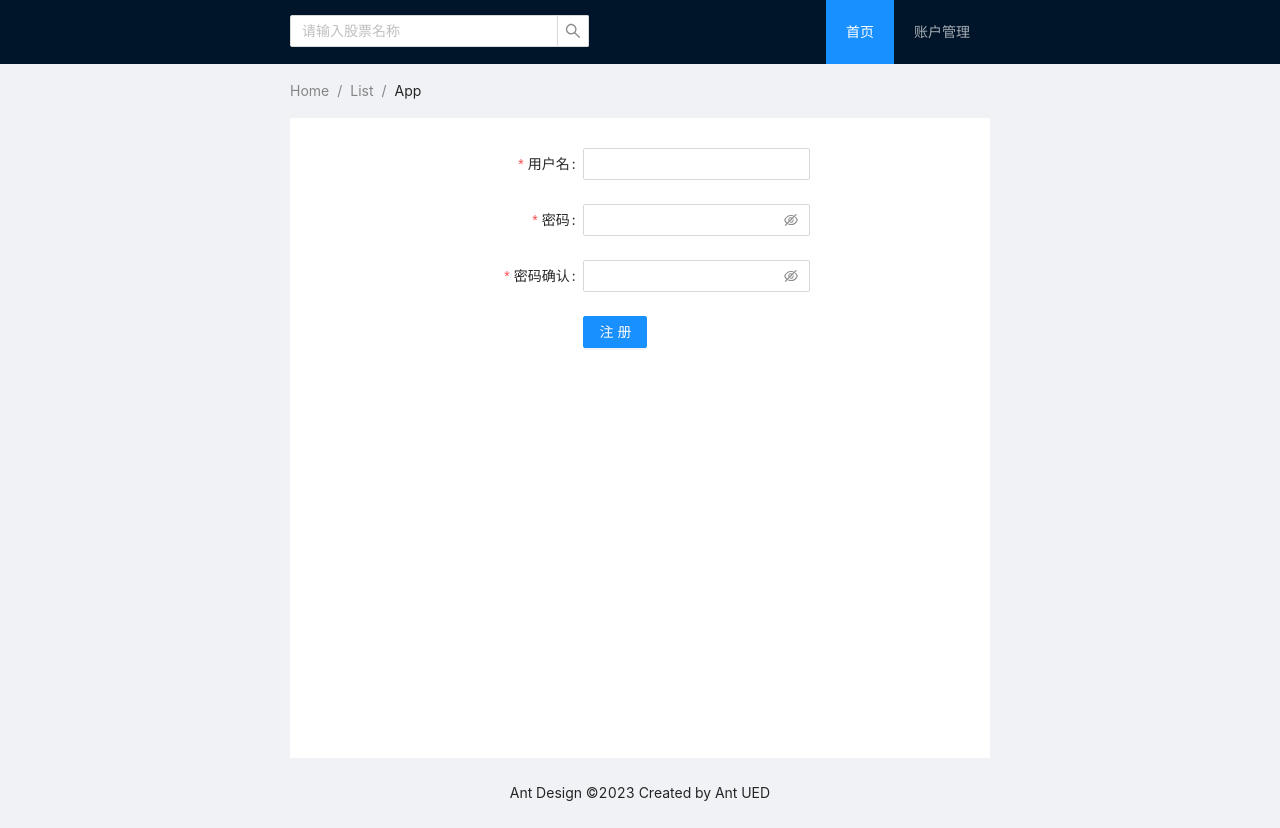
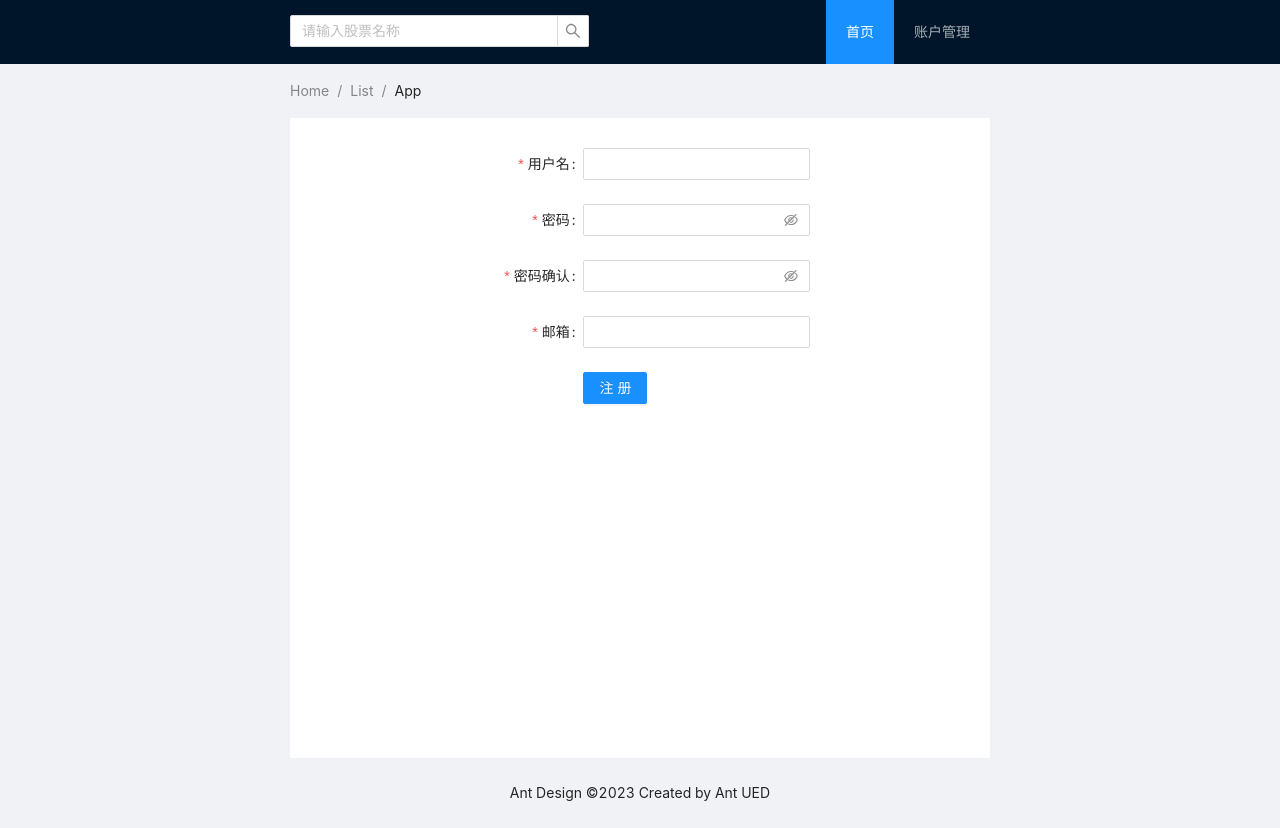
Before and after one commit to mytac/sails, a React app: page /regist in a window 1280 px wide. Built offline with nearby package versions, Linux system fonts and the light colour scheme.

Commit message:
feat(Regist): 注册页

```diff
--- a/src/pages/Regist/index.tsx
+++ b/src/pages/Regist/index.tsx
@@ -1,11 +1,14 @@
 import React, { useEffect } from 'react';
-import { Form, Input, Button } from 'antd';
-import { parseUrlSearchParams } from '../../utils';
+import { Form, Input, Button,message } from 'antd';
+import { parseUrlSearchParams } from '@utils/index';
+import request from '@utils/request';
+import {useHistory} from 'react-router'
 import './style.css';
 
 const Regist: React.FC = () => {
 
   const [form]=Form.useForm()
+  const history=useHistory()
 
   useEffect(() => {
     // 请求
@@ -13,8 +16,20 @@ const Regist: React.FC = () => {
     console.log('search', search);
   }, []);
 
-  const onFinish=()=>{
-
+  const onFinish= async (values:any)=>{
+    console.log('values',values)
+    try{
+    const {username,password,confirm,email}=values
+    if(password!==confirm){
+      message.error("密码不一致，请重新输入！")
+    }else{
+      await request('/register/','post',{username,password,email})
+      message.success("注册成功，请重新登陆")
+      history.push('/login')
+    }
+    }catch(err){
+      console.log(err)
+    }
   }
 
   return (
@@ -52,6 +67,14 @@ const Regist: React.FC = () => {
           <Input.Password />
         </Form.Item>
 
+        <Form.Item
+          label="邮箱"
+          name="email"
+          rules={[{ required: true, message: 'Please input your email!' }]}
+        >
+          <Input />
+        </Form.Item>
+
 
         <Form.Item wrapperCol={{ offset: 8, span: 16 }}>
           <Button type="primary" htmlType="submit">
```
